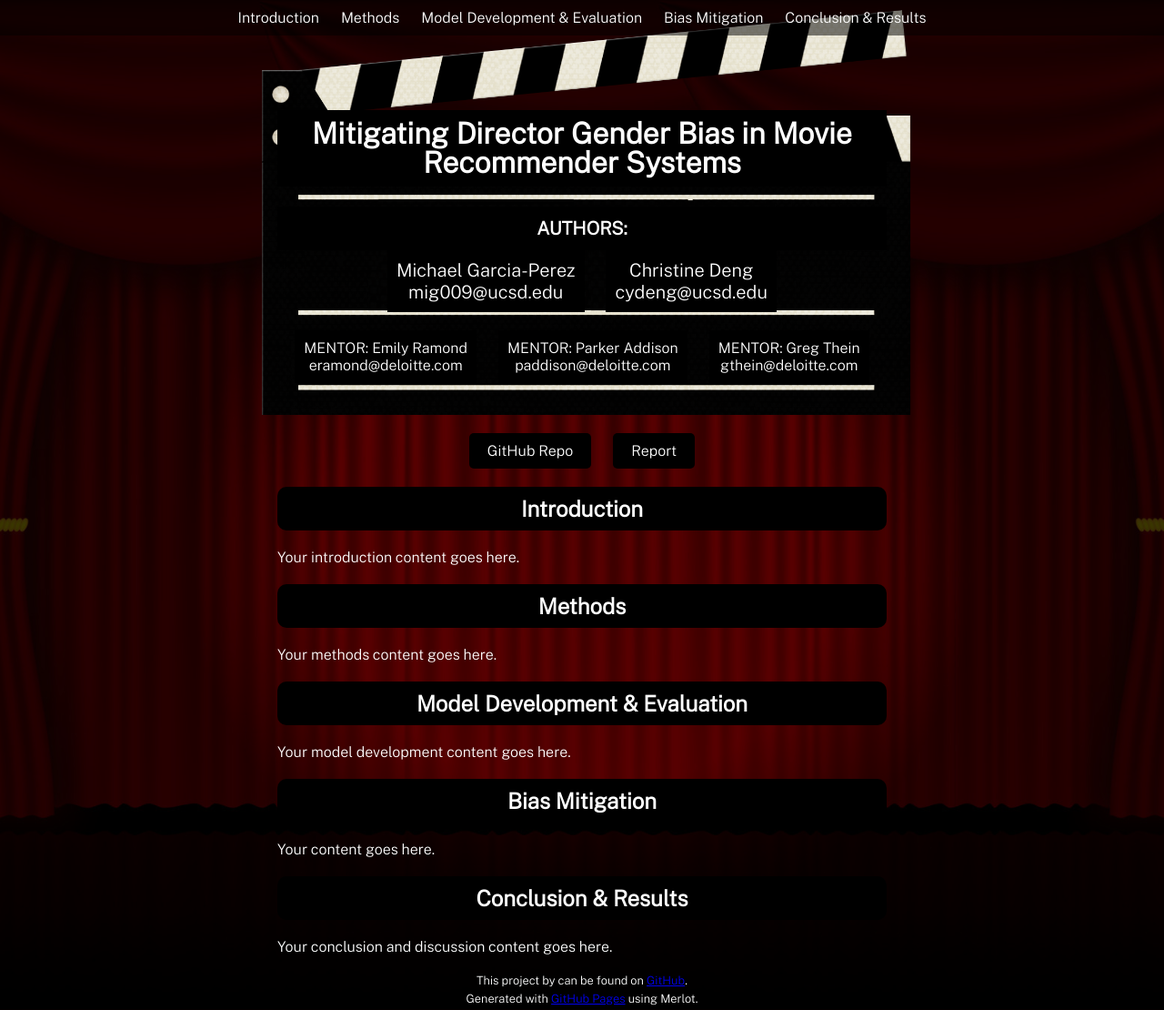
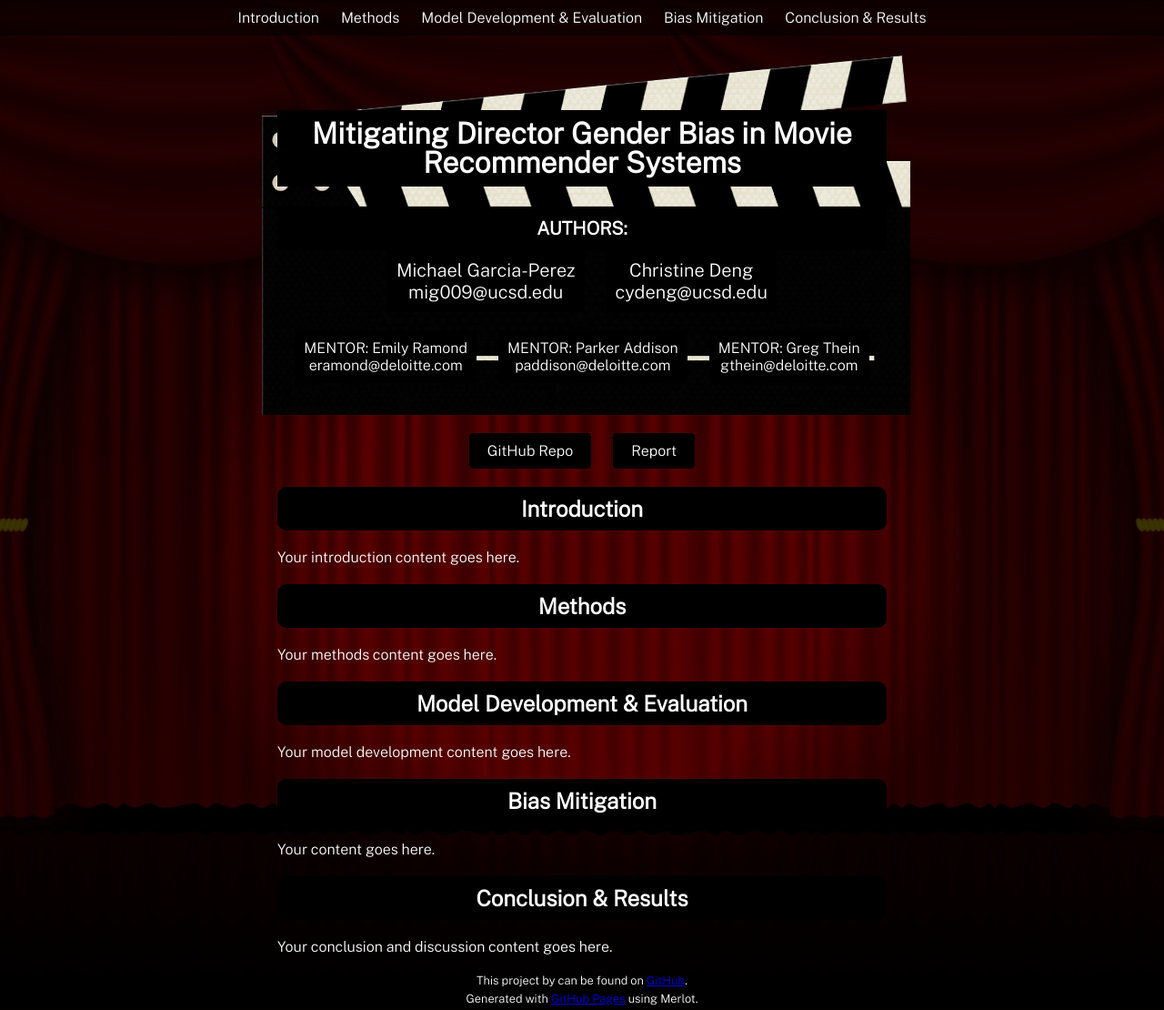
Before and after one commit to michael-garciaperez/DSC180A-Methodology-5, a Jekyll site: the page built from index.md, in a window 1280 px wide and 1110 px high. Shown: the whole window at 91% size. Built offline with Jekyll 4.4.1, drawn with Linux system fonts in a browser that asks for light colours.

Commit message:
Update style.scss

```diff
--- a/assets/css/style.scss
+++ b/assets/css/style.scss
@@ -1,6 +1,5 @@
 ---
 ---
-
 @import url('https://fonts.googleapis.com/css2?family=Public+Sans:wght@300&display=swap');
 
 /* STYLES */
@@ -12,6 +11,7 @@ body {
   font-family: 'Public Sans', sans-serif;
   color: white;
   margin: 0;
+  padding-top: 50px; /* Adjusted padding-top to shift everything down */
 }
 
 div.shell {
@@ -27,7 +27,7 @@ header {
   z-index: 2;
   margin: 0 auto;
   max-width: 670px; /* Adjusted maximum width */
-  padding: 100px 40px 25px; /* Decreased top padding to move the image up more */
+  padding: 50px 40px 25px; /* Adjusted padding to match the body padding */
   background-image: url('../images/clap_board.png');
   background-size: 100%;
   background-repeat: no-repeat;
```
